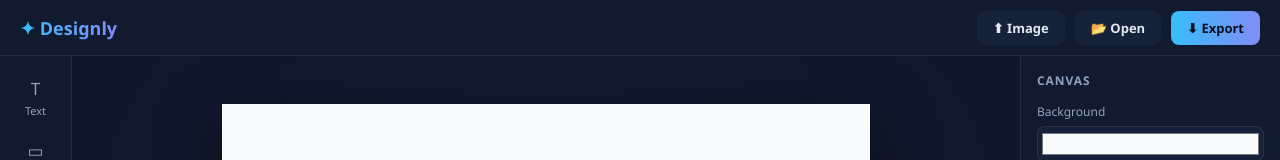
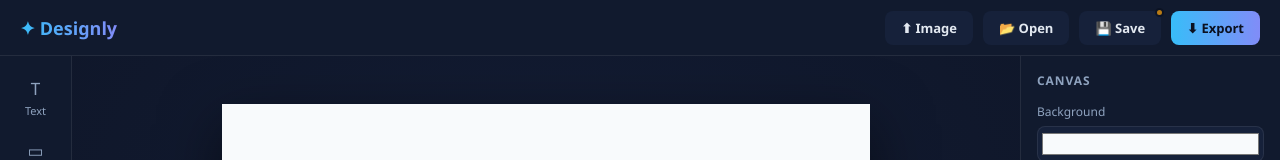
Before and after one commit to sdassa3/test, a React (Vite) app: page / in a window 1280 px wide. Shown: the top 160 px of the page. Built offline with nearby package versions, Linux system fonts and the light colour scheme.

Commit message:
Save to device + reopen (drag-drop supported), unsaved-changes warning before refresh

```diff
--- a/src/App.jsx
+++ b/src/App.jsx
@@ -40,6 +40,8 @@ export default function App() {
   const [bg, setBg] = useState(saved.current?.background ?? '#f8fafc')
   const [exporting, setExporting] = useState(false)
   const [savedFlash, setSavedFlash] = useState('')
+  const [dragOver, setDragOver] = useState(false)
+  const [unsaved, setUnsaved] = useState(false)
   const [scale, setScale] = useState(SCALE)
   const [showProps, setShowProps] = useState(false)
   const canvasRef = useRef(null)
@@ -54,6 +56,34 @@ export default function App() {
     if (maxId >= uid) uid = maxId + 1
     // eslint-disable-next-line react-hooks/exhaustive-deps
   }, [])
+
+  // Track unsaved changes: anything after the first render counts as an
+  // edit; loading a project file or starting fresh resets the flag.
+  const firstRender = useRef(true)
+  const skipDirty = useRef(false)
+  useEffect(() => {
+    if (firstRender.current) {
+      firstRender.current = false
+      return
+    }
+    if (skipDirty.current) {
+      skipDirty.current = false
+      return
+    }
+    setUnsaved(true)
+  }, [elements, bg])
+
+  // Warn before leaving/refreshing with unsaved changes (native browser dialog).
+  useEffect(() => {
+    if (!unsaved) return
+    const warn = (e) => {
+      e.preventDefault()
+      e.returnValue = '' // required by Chrome/Edge
+      return ''
+    }
+    window.addEventListener('beforeunload', warn)
+    return () => window.removeEventListener('beforeunload', warn)
+  }, [unsaved])
 
   // Persist the project locally after every change (debounced).
   useEffect(() => {
@@ -228,34 +258,49 @@ export default function App() {
     }
   }
 
-  // Save the project as a .designly JSON file (re-openable later).
-  const exportJson = () => {
+  // Save the design to the user's device as an editable project file.
+  const saveProject = () => {
     const data = { app: 'designly', version: 1, background: bg, elements }
     const url = URL.createObjectURL(new Blob([JSON.stringify(data, null, 2)], { type: 'application/json' }))
-    download(url, 'project.designly.json')
+    download(url, 'design.designly.json')
     setTimeout(() => URL.revokeObjectURL(url), 5000)
-    flash('Project file saved ✓')
+    setUnsaved(false)
+    flash('Saved to device ✓')
   }
 
-  // Open a .designly JSON file and replace the current design.
-  const importJson = (e) => {
-    const file = e.target.files?.[0]
+  // Load a saved project file back into the editor.
+  const loadProjectFile = (file) => {
     if (!file) return
     const reader = new FileReader()
     reader.onload = () => {
       try {
         const data = JSON.parse(reader.result)
         if (!data || !Array.isArray(data.elements)) throw new Error('bad file')
+        skipDirty.current = true
         setElements(data.elements)
         if (typeof data.background === 'string') setBg(data.background)
         setSelectedId(null)
-        flash('Project loaded ✓')
+        setShowProps(false)
+        setUnsaved(false)
+        flash('Design loaded ✓')
       } catch {
         flash('Invalid project file ✕')
       }
     }
     reader.readAsText(file)
+  }
+
+  const importJson = (e) => {
+    loadProjectFile(e.target.files?.[0])
     e.target.value = ''
+  }
+
+  // Drag & drop a saved project file anywhere to reopen it.
+  const onDropProject = (e) => {
+    e.preventDefault()
+    setDragOver(false)
+    const file = [...(e.dataTransfer?.files || [])].find((f) => f.name.endsWith('.json'))
+    if (file) loadProjectFile(file)
   }
 
   // Native share sheet on phones; falls back to a PNG download.
@@ -280,9 +325,11 @@ export default function App() {
 
   const newProject = () => {
     if (!confirm('Start a new empty design? Unsaved work in this browser stays until you overwrite it.')) return
+    skipDirty.current = true
     setElements([])
     setSelectedId(null)
     setBg('#f8fafc')
+    setUnsaved(false)
     flash('New project ✓')
   }
 
@@ -386,7 +433,18 @@ export default function App() {
   }
 
   return (
-    <div className="app">
+    <div
+      className={`app${dragOver ? ' drag-over' : ''}`}
+      onDragOver={(e) => {
+        e.preventDefault()
+        if (e.dataTransfer?.types?.includes('Files')) setDragOver(true)
+      }}
+      onDragLeave={(e) => {
+        if (e.currentTarget === e.target) setDragOver(false)
+      }}
+      onDrop={onDropProject}
+    >
+      {dragOver && <div className="drop-overlay">📥 Drop your .json design file to open it</div>}
       <header className="topbar">
         <div className="logo">✦ Designly</div>
         {savedFlash && <span className="flash">{savedFlash}</span>}
@@ -399,6 +457,9 @@ export default function App() {
             📂 Open
             <input type="file" accept=".json,application/json" hidden onChange={importJson} />
           </label>
+          <button className="btn" onClick={saveProject} title="Download the editable design file to your device">
+            💾 Save{unsaved && <span className="unsaved-dot" />}
+          </button>
           <div className="menu-wrap">
             <button className="btn primary" disabled={exporting}>
               {exporting ? '…' : '⬇ Export'}
@@ -414,7 +475,7 @@ export default function App() {
               <button className="menu-item" onClick={exportDocx}>Word <span className="ext">.docx</span></button>
               <button className="menu-item" onClick={exportPdf}>PDF document <span className="ext">.pdf</span></button>
               <div className="menu-sep" />
-              <button className="menu-item" onClick={exportJson}>Project file <span className="ext">.json</span></button>
+              <button className="menu-item" onClick={saveProject}>💾 Project file <span className="ext">.json</span></button>
               <button className="menu-item" onClick={sharePng}>📤 Share (phone)</button>
               <button className="menu-item danger-item" onClick={newProject}>🆕 New design</button>
             </div>
--- a/src/styles.css
+++ b/src/styles.css
@@ -158,6 +158,50 @@ body {
   font-size: 13px;
   font-weight: 600;
   animation: fadein 0.2s ease;
+}
+
+/* ---------- Drag & drop project file overlay ---------- */
+.drop-overlay {
+  position: fixed;
+  inset: 0;
+  z-index: 300;
+  display: flex;
+  align-items: center;
+  justify-content: center;
+  background: rgba(9, 12, 20, 0.85);
+  border: 3px dashed #38bdf8;
+  border-radius: 12px;
+  color: #38bdf8;
+  font-size: 18px;
+  font-weight: 700;
+  pointer-events: none;
+  animation: fadein 0.15s ease;
+}
+
+.drag-over .canvas-wrap {
+  outline: 2px solid #38bdf8;
+}
+
+/* ---------- Unsaved-changes indicator on the Save button ---------- */
+.btn {
+  position: relative;
+}
+
+.unsaved-dot {
+  position: absolute;
+  top: -3px;
+  right: -3px;
+  width: 9px;
+  height: 9px;
+  border-radius: 50%;
+  background: #f59e0b;
+  border: 2px solid var(--bg);
+  animation: pulse 1.5s ease infinite;
+}
+
+@keyframes pulse {
+  0%, 100% { opacity: 1; }
+  50% { opacity: 0.45; }
 }
 
 @keyframes fadein {
```
